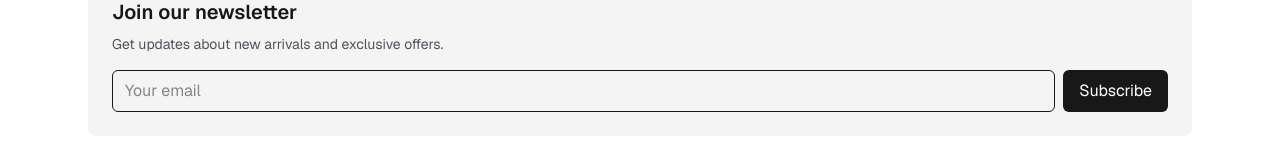
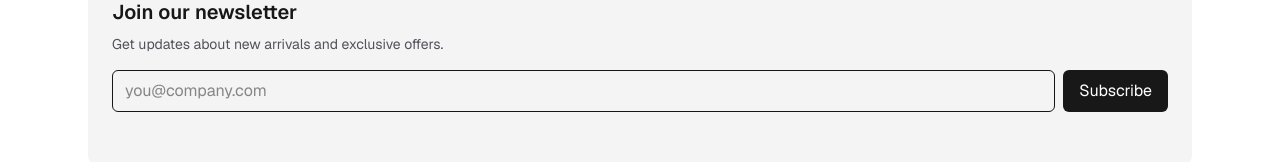
Before and after one commit to WangilaPrish/E-Commerce-Frontend, a Next.js app in the folder my-ecommerce-store/: page / in a window 1280 px wide. Shown: the part 1583-1745 px from the top of the page. Built offline with nearby package versions, Linux system fonts and the light colour scheme.

Commit message:
feat: Enhance Newsletter component with improved email validation and user feedback

```diff
--- /dev/null
+++ b/my-ecommerce-store/src/app/api/subscribe/route.ts
@@ -0,0 +1,20 @@
+import { NextResponse } from "next/server";
+
+// Simple in-memory store for demo purposes
+const subscribers: string[] = [];
+
+export async function POST(request: Request) {
+  try {
+    const body = await request.json();
+    const email = (body?.email || "").toString().trim();
+    if (!email || !/^\S+@\S+\.\S+$/.test(email)) {
+      return NextResponse.json({ error: "Invalid email" }, { status: 400 });
+    }
+
+    if (!subscribers.includes(email)) subscribers.push(email);
+
+    return NextResponse.json({ success: true });
+  } catch (err) {
+    return NextResponse.json({ error: "Bad request" }, { status: 400 });
+  }
+}
--- a/my-ecommerce-store/src/components/Newsletter.tsx
+++ b/my-ecommerce-store/src/components/Newsletter.tsx
@@ -1,31 +1,74 @@
 "use client";
 
-import { useState } from "react";
+import { useState, useRef } from "react";
 
 export default function Newsletter() {
     const [email, setEmail] = useState("");
-    const [status, setStatus] = useState<"idle" | "success" | "error">("idle");
+    const [status, setStatus] = useState<"idle" | "loading" | "success" | "error">("idle");
+    const [message, setMessage] = useState<string | null>(null);
+    const liveRef = useRef<HTMLDivElement | null>(null);
 
-    function subscribe(e: React.FormEvent) {
+    async function subscribe(e: React.FormEvent) {
         e.preventDefault();
-        if (!email.includes("@")) {
+        setMessage(null);
+
+        const trimmed = email.trim();
+        if (!/\S+@\S+\.\S+/.test(trimmed)) {
             setStatus("error");
+            setMessage("Please enter a valid email address.");
             return;
         }
-        setStatus("success");
-        setEmail("");
+
+        try {
+            setStatus("loading");
+            const res = await fetch("/api/subscribe", {
+                method: "POST",
+                headers: { "Content-Type": "application/json" },
+                body: JSON.stringify({ email: trimmed }),
+            });
+
+            const json = await res.json();
+            if (!res.ok) {
+                setStatus("error");
+                setMessage(json?.error || "Subscription failed. Try again.");
+                return;
+            }
+
+            setStatus("success");
+            setMessage("Thanks for subscribing! Check your inbox.");
+            setEmail("");
+        } catch (err) {
+            setStatus("error");
+            setMessage("Network error. Please try again.");
+        }
     }
 
     return (
         <section className="my-8 rounded-lg bg-zinc-100 p-6 dark:bg-zinc-900">
             <h3 className="text-xl font-semibold">Join our newsletter</h3>
             <p className="mt-2 text-sm text-zinc-600 dark:text-zinc-400">Get updates about new arrivals and exclusive offers.</p>
-            <form onSubmit={subscribe} className="mt-4 flex gap-2">
-                <input value={email} onChange={(e) => setEmail(e.target.value)} placeholder="Your email" className="flex-1 rounded-md border px-3 py-2" />
-                <button type="submit" className="rounded-md bg-black/90 px-4 py-2 text-white">Subscribe</button>
+
+            <form onSubmit={subscribe} className="mt-4 flex gap-2" aria-describedby="newsletter-status">
+                <label htmlFor="newsletter-email" className="sr-only">Email address</label>
+                <input
+                    id="newsletter-email"
+                    value={email}
+                    onChange={(e) => setEmail(e.target.value)}
+                    placeholder="you@company.com"
+                    className="flex-1 rounded-md border px-3 py-2"
+                    aria-invalid={status === "error"}
+                    aria-required
+                />
+                <button type="submit" disabled={status === "loading"} className="rounded-md bg-black/90 px-4 py-2 text-white">
+                    {status === "loading" ? "Sending..." : "Subscribe"}
+                </button>
             </form>
-            {status === "success" && <p className="mt-2 text-sm text-green-600">Thanks for subscribing!</p>}
-            {status === "error" && <p className="mt-2 text-sm text-red-600">Please enter a valid email.</p>}
+
+                    <div id="newsletter-status" ref={liveRef} aria-live="polite" className="mt-2 min-h-5">
+                {message && (
+                    <p className={`text-sm ${status === "success" ? "text-green-600" : "text-red-600"}`}>{message}</p>
+                )}
+            </div>
         </section>
     );
 }
```
